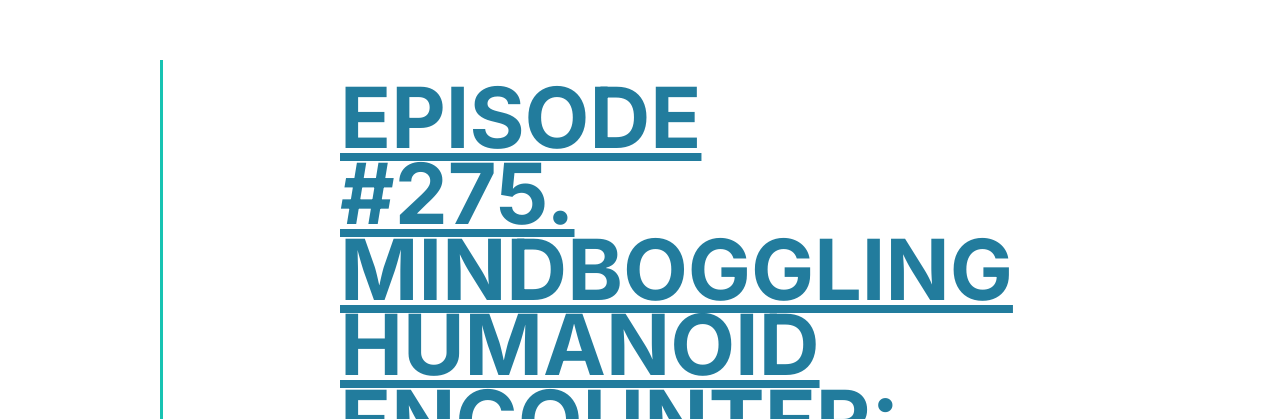
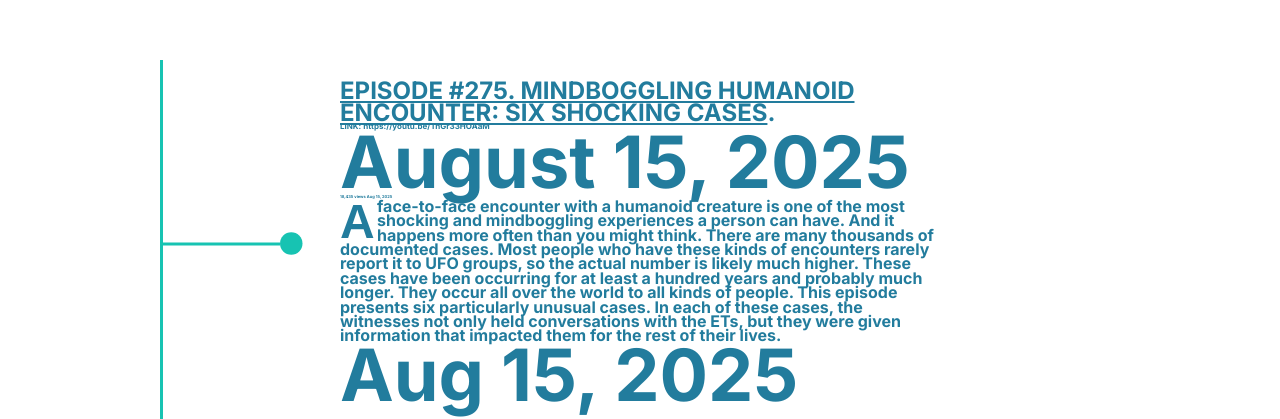
Before and after one commit to bbauska/ufo-dennett, a plain HTML site: page index.html in a window 1280 px wide. Shown: the part 274-693 px from the top of the page. Drawn offline with nearby package versions, Linux system fonts and the light colour scheme.

Commit message:
Update styles.css

```diff
--- a/css/styles.css
+++ b/css/styles.css
@@ -50,6 +50,24 @@ body {
 
 h1 {
   font-size: 2.5rem;
+}
+h2 {
+  font-size: 2.rem;
+}
+h3 {
+  font-size: 1.5rem;
+}
+h4 {
+  font-size: 1.0rem;
+}
+h5 {
+  font-size: 0.5rem;
+}
+h6 {
+  font-size: 0.25rem;
+}
+p {
+  font-size: 1.0rem;
 }
 
 /* TIMELINE
```
